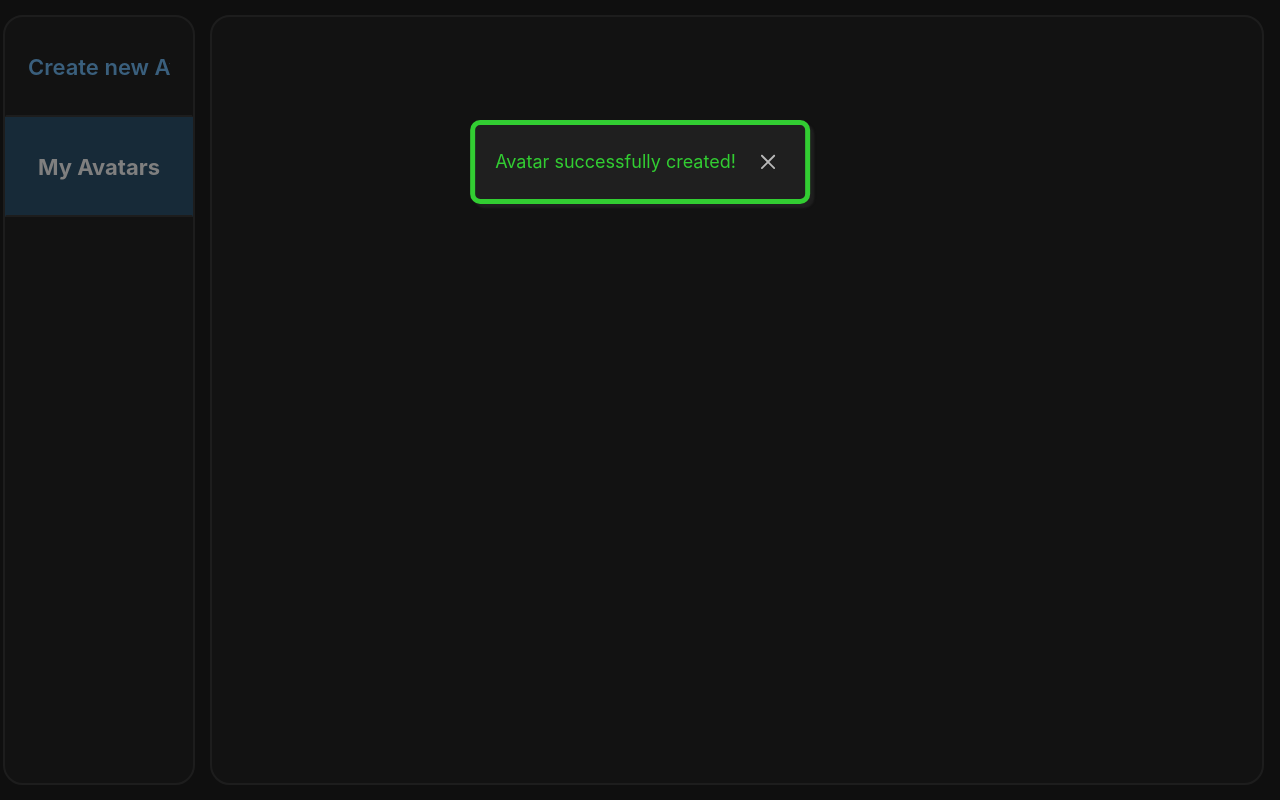
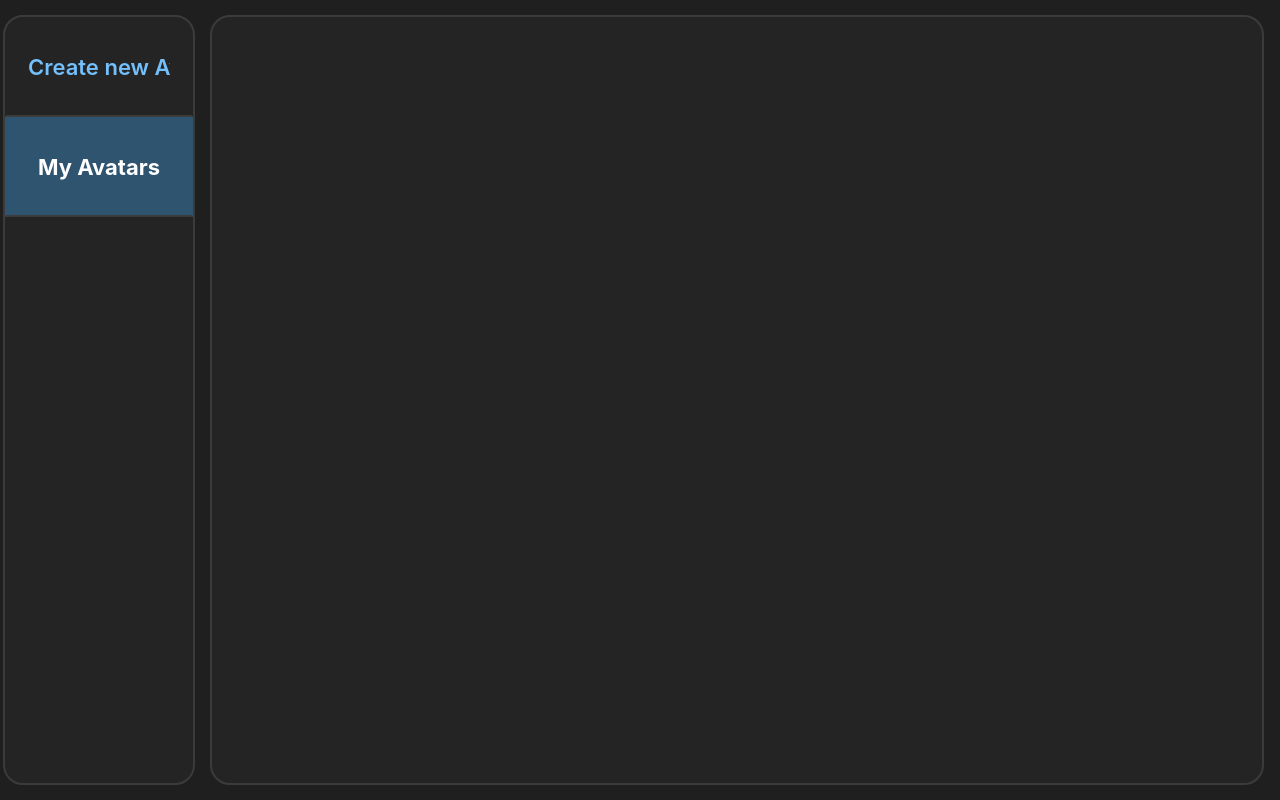
Before and after one commit to MartincsekLevente/React-AvatarCreator, a React (Vite) app: page /my-avatars in a window 1280 px wide. Built offline with nearby package versions, Linux system fonts and the light colour scheme.

Commit message:
Add notification for successful avatar creation

```diff
--- a/src/Components/AvatarCardEditor/AvatarCardEditor.tsx
+++ b/src/Components/AvatarCardEditor/AvatarCardEditor.tsx
@@ -69,9 +69,9 @@ export default function AvatarCardEditor() {
             try {
                 const savedAvatars = JSON.parse(localStorage.getItem("avatars") || "[]");
                 localStorage.setItem("avatars", JSON.stringify([...savedAvatars, avatarDetailsWithId]));
-                navigate("/my-avatars");
+                navigate("/my-avatars", {state: {showNotification: true}});
             } catch (e) {
-                console.error("Cannot save avatar!");
+                console.error("Cannot save avatar! Error: " + e);
             }
         }
     }
--- a/src/Components/Notification/Notification.css
+++ b/src/Components/Notification/Notification.css
@@ -16,15 +16,17 @@
     border-radius: 10px;
     padding: 20px;
     background-color: #1f1f1f;
-    box-shadow: 4px 4px 2px #1f1f1f;
+    box-shadow: 2px 2px 2px #1f1f1f;
 }
 
 .notif-overlay.success {
-    border: 5px solid limegreen;
+    border: 3px solid #4ab94a;
+    color: #4ab94a;
 }
 
 .notif-overlay.failure {
-    border: 5px solid red;
+    border: 3px solid red;
+    color: red;
 }
 
 .notif-message {
@@ -33,14 +35,6 @@
     align-self: center;
 }
 
-.notif-message.success {
-    color: limegreen;
-}
-
-.notif-message.failure {
-    color: red;
-}
-
 .notif-close-button {
     display: flex;
     align-self: center;
--- a/src/Components/Notification/Notification.tsx
+++ b/src/Components/Notification/Notification.tsx
@@ -1,6 +1,5 @@
 import './Notification.css';
 import { CloseButton } from "@mantine/core";
-import { useEffect } from "react";
 import { NotificationType } from "../../Model/Notification.ts";
 
 interface NotificationProps {
@@ -11,21 +10,12 @@ interface NotificationProps {
 }
 
 export default function Notification({messages, visible, type, onClose}: NotificationProps) {
-
-    useEffect(() => {
-        //TODO
-    }, []);
-
-    function setTypeStyling() {
-
-    }
-
     return visible ? (
         <>
             {visible &&
                 <div id="notif-container">
-                    <div className="notif-overlay success">
-                        <div className="notif-message success">
+                    <div className={`notif-overlay ${type === NotificationType.SUCCESS ? "success" : "failure"}`}>
+                        <div className="notif-message">
                             {messages && messages.map((message, index) => {
                                 return <div className="notif-message-item" key={index}>
                                     {message}
--- a/src/Model/Notification.ts
+++ b/src/Model/Notification.ts
@@ -2,3 +2,5 @@ export enum NotificationType {
     SUCCESS,
     FAILURE,
 }
+
+export const NOTIF_MSG_SUCCESS = "Avatar successfully created!";
--- a/src/Pages/HomePage.tsx
+++ b/src/Pages/HomePage.tsx
@@ -1,5 +1,4 @@
 import './HomePage.css';
-import Sidebar from "../Components/Sidebar/Sidebar.tsx";
 import { Navigate } from "react-router-dom";
 
 export default function HomePage() {
--- a/src/Pages/MyAvatarsPage.tsx
+++ b/src/Pages/MyAvatarsPage.tsx
@@ -4,12 +4,14 @@ import { useEffect, useState } from "react";
 import { AvatarParams } from "../Model/Avatar.ts";
 import AvatarCard from "../Components/AvatarCard/AvatarCard.tsx";
 import Notification from "../Components/Notification/Notification.tsx";
-import { NotificationType } from "../Model/Notification.ts";
+import { NOTIF_MSG_SUCCESS, NotificationType } from "../Model/Notification.ts";
+import { useLocation } from "react-router-dom";
 
 export default function MyAvatarsPage() {
+    const location = useLocation();
 
     const [avatars, setAvatars] = useState<AvatarParams[]>([]);
-    const [notifVisible, setNotifVisible] = useState(true);
+    const [notifVisible, setNotifVisible] = useState(location.state?.showNotification || false);
 
     useEffect(() => {
         const savedAvatars = JSON.parse(localStorage.getItem("avatars") || "[]");
@@ -26,7 +28,7 @@ export default function MyAvatarsPage() {
         <div className="my-avatars-container">
             <Sidebar></Sidebar>
             <Notification
-                messages={["Avatar successfully created!"]}
+                messages={[NOTIF_MSG_SUCCESS]}
                 visible={notifVisible}
                 type={NotificationType.SUCCESS}
                 onClose={() => setNotifVisible(false)}>
```
